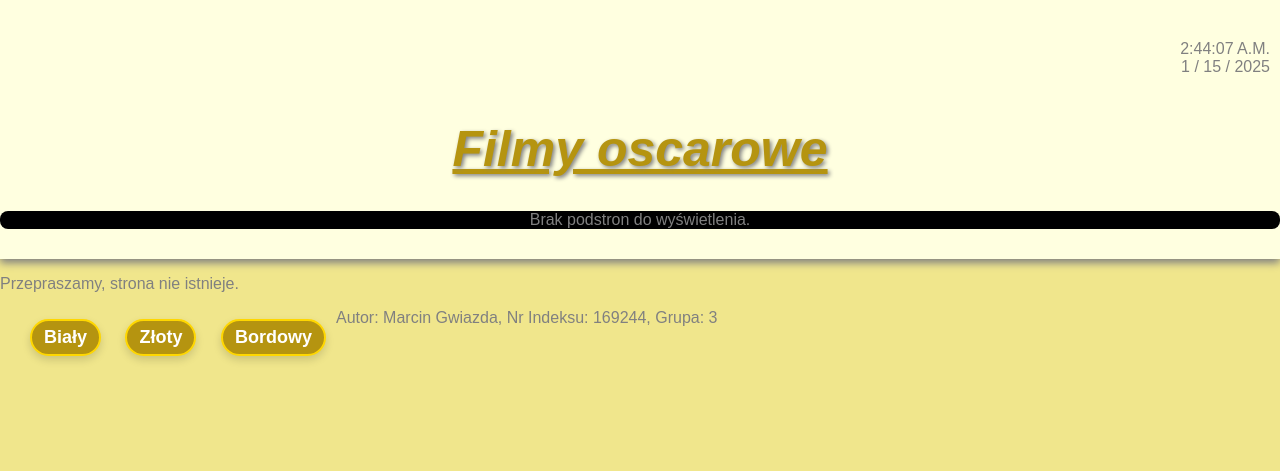
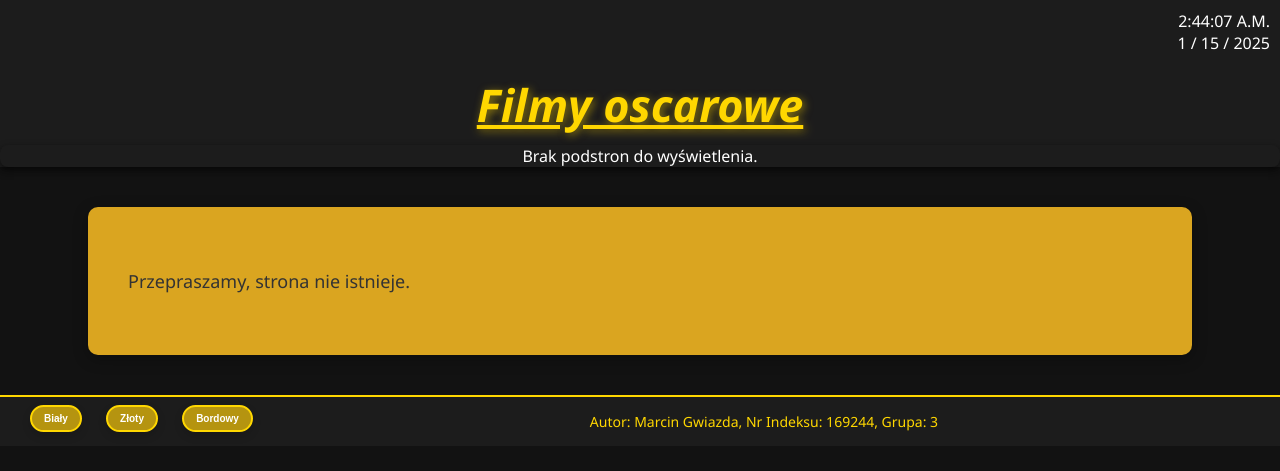
Before and after one commit to MarcinGwiazda/169244_ProgramowanieAplikacjiWWW, a PHP site: page /index.php?id=1 in a window 1280 px wide. Shown: the top 471 px of the page. Run offline with PHP 8.4, Linux system fonts and the light colour scheme; data that the repository does not hold is empty.

Commit message:
Update style.css

```diff
--- a/Lab10/css/style.css
+++ b/Lab10/css/style.css
@@ -1,35 +1,35 @@
 body {
-    background: Khaki;
-    background-attachment: fixed;
-    background-repeat: no-repeat;
-    background-size: cover;
-    font-family: Arial, sans-serif;
+    background-color: #121212;
+    font-family: 'Segoe UI', Tahoma, Geneva, Verdana, sans-serif;
     margin: 0;
     padding: 0;
-    color: gray;
+    color: #fff;
 }
+
 
 header {
     text-align: center;
-    padding: 30px 0;
-    background-color: LightYellow;
-    box-shadow: 0px 4px 8px;
+    background-color: #1c1c1c;
+    box-shadow: 0px 4px 8px rgba(0, 0, 0, 0.3);
 }
 
 header h1 {
-    font-size: 50px;
-    color: #B59410;
-    text-shadow: 2px 2px 4px gray;
+    font-size: 45px;
+    color: #FFD700;
+    text-shadow: 2px 2px 8px rgba(255, 215, 0, 0.5);
+    margin: 0;
+    padding: 10px 0;
 }
 
 nav ul {
     list-style-type: none;
     padding: 0;
     margin: 0;
-    background-color: black;
+    background-color: #1c1c1c;
     display: flex;
     justify-content: center;
     border-radius: 8px;
+    box-shadow: 0px 2px 6px rgba(0, 0, 0, 0.5);
 }
 
 nav ul li {
@@ -37,30 +37,94 @@ nav ul li {
 }
 
 nav ul li a {
-    color: white;
-    font-size: 20px;
-    padding: 10px 20px;
+    color: #FFD700; /* Złoty kolor */
+    font-size: 18px;
+    padding: 12px 20px;
     display: block;
+    text-decoration: none;
+    text-transform: uppercase;
+    transition: background-color 0.3s, color 0.3s;
 }
 
 nav ul li a:hover {
-    background-color: DarkKhaki;
+    background-color: #DAA520;
+    color: #fff;
     border-radius: 5px;
 }
 
-center {
-    margin: 50px 0;
+
+main {
+    background-color: #DAA520;
+    padding: 40px;
+    margin: 40px auto;
+    width: 80%;
+    border-radius: 10px;
+    box-shadow: 0px 4px 15px rgba(0, 0, 0, 0.3);
 }
 
+main p {
+    font-size: 18px;
+    color: #333;
+    line-height: 1.8;
+}
+
+
 img {
-    width: 25%;
+    width: 30%;
     height: auto;
     border-radius: 15px;
+    box-shadow: 0 5px 15px rgba(0, 0, 0, 0.5);
+    transition: transform 0.3s ease;
 }
 
-table {
-    width: 50%;
-    margin: 20px auto;
+img:hover {
+    transform: scale(1.05);
+}
+
+
+.button {
+    background-color: #FFD700;
+    color: #1c1c1c;
+    border: none;
+    padding: 12px 24px;
+    border-radius: 25px;
+    font-size: 16px;
+    font-weight: bold;
+    cursor: pointer;
+    text-transform: uppercase;
+    transition: background-color 0.3s ease, transform 0.2s ease;
+}
+
+.button:hover {
+    background-color: #e6b800;
+    transform: translateY(-2px);
+}
+
+.admin-button {
+    display: inline-block;
+    margin-top: 20px;
+    padding: 10px 25px;
+    background-color: #333;
+    color: #FFD700;
+    text-decoration: none;
+    font-weight: bold;
+    border-radius: 5px;
+    transition: background-color 0.3s ease, transform 0.2s ease;
+}
+
+.admin-button:hover {
+    background-color: #444;
+    transform: scale(1.05);
+}
+
+
+footer {
+    background-color: #1c1c1c;
+    color: #FFD700;
+    text-align: center;
+    padding: 15px;
+    font-size: 14px;
+    border-top: 2px solid #FFD700;
 }
 
 .color-button {
@@ -71,32 +135,9 @@ table {
     margin: 10px;
     border-radius: 20px;
     box-shadow: 0 4px 8px rgba(0, 0, 0, 0.15);
-    font-size: 18px;
+    font-size: 10px;
     font-weight: bold;
     cursor: pointer;
     transition: background-color 0.3s ease, box-shadow 0.3s ease;
 
 }
-
-.color-button:hover {
-    background-color: #DAA520;
-    box-shadow: 0 6px 12px rgba(0, 0, 0, 0.2);
-}
-
-.test-block{
-	width:200px;
-	border:2px solid rgba(71,236,30,1);
-	background: rgba(71,236,30,0.7);
-	text-align:center;
-	color:#000;
-	padding:20px;
-	cursor:pointer;
-	display:flex;
-	justify-content: center;
-	align-items: center;
-	-webkit-touch-callout: none;
-	-webkit-user-select: none;
-	-moze-user-select: none;
-	-ms-user-select: none;
-	user-select:none;
-}
```
